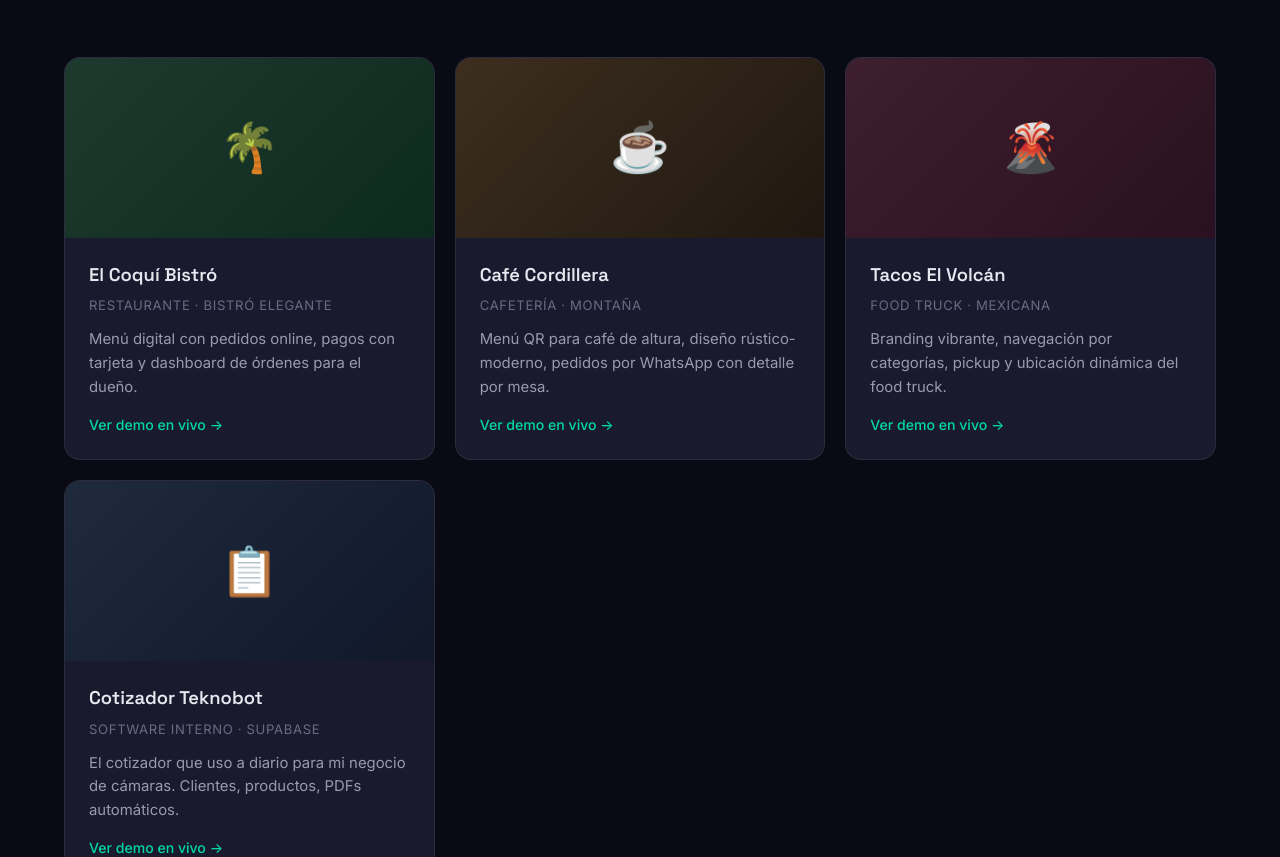
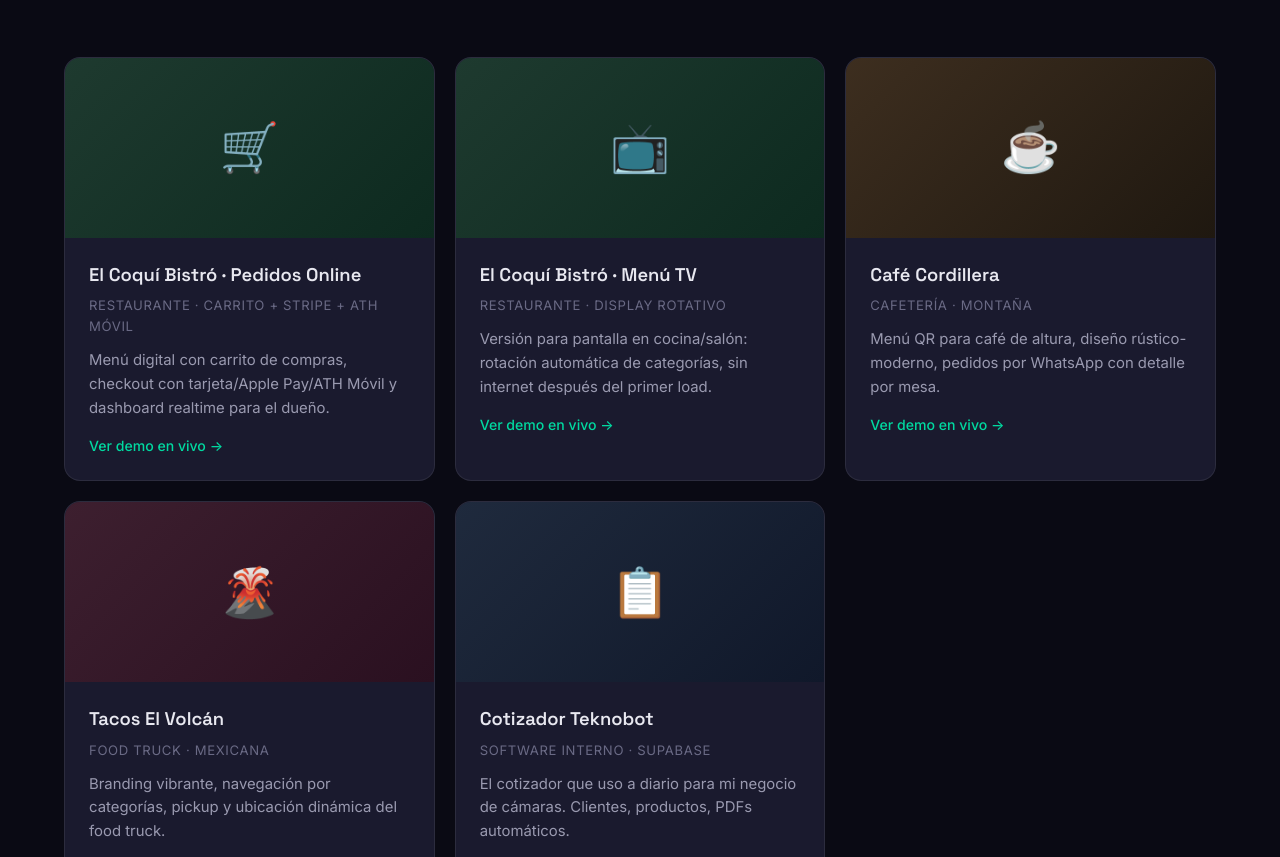
Before and after one commit to teknobotpr/teknobot-digital, a plain HTML site: page index.html in a window 1280 px wide. Shown: the part 1931-2788 px from the top of the page. Drawn offline with Linux system fonts and the light colour scheme.

Commit message:
Add El Coqui Pro (interactive ordering) demo card to portfolio

```diff
--- a/index.html
+++ b/index.html
@@ -869,12 +869,21 @@
         <p class="section-sub">No demos de catálogo — sitios funcionando con clientes reales en Puerto Rico. Abre y prueba.</p>
       </div>
       <div class="portfolio-grid">
+        <a href="https://teknobotpr.github.io/teknobot-cotizaciones/demo-coqui-pro/?order=1" target="_blank" rel="noopener" class="portfolio-card reveal">
+          <div class="portfolio-thumb coqui">🛒</div>
+          <div class="portfolio-info">
+            <h3>El Coquí Bistró · Pedidos Online</h3>
+            <div class="tag">Restaurante · Carrito + Stripe + ATH Móvil</div>
+            <p>Menú digital con carrito de compras, checkout con tarjeta/Apple Pay/ATH Móvil y dashboard realtime para el dueño.</p>
+            <span class="portfolio-link">Ver demo en vivo →</span>
+          </div>
+        </a>
         <a href="https://teknobotpr.github.io/teknobot-cotizaciones/demo-menu/" target="_blank" rel="noopener" class="portfolio-card reveal">
-          <div class="portfolio-thumb coqui">🌴</div>
+          <div class="portfolio-thumb coqui">📺</div>
           <div class="portfolio-info">
-            <h3>El Coquí Bistró</h3>
-            <div class="tag">Restaurante · Bistró elegante</div>
-            <p>Menú digital con pedidos online, pagos con tarjeta y dashboard de órdenes para el dueño.</p>
+            <h3>El Coquí Bistró · Menú TV</h3>
+            <div class="tag">Restaurante · Display rotativo</div>
+            <p>Versión para pantalla en cocina/salón: rotación automática de categorías, sin internet después del primer load.</p>
             <span class="portfolio-link">Ver demo en vivo →</span>
           </div>
         </a>
```
